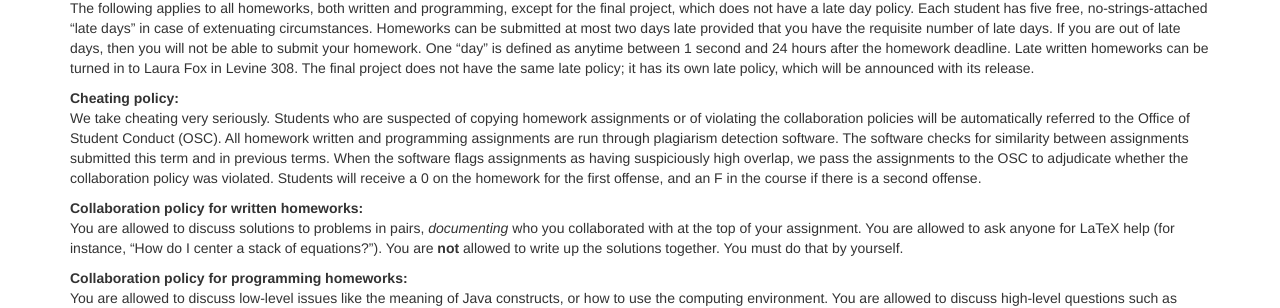
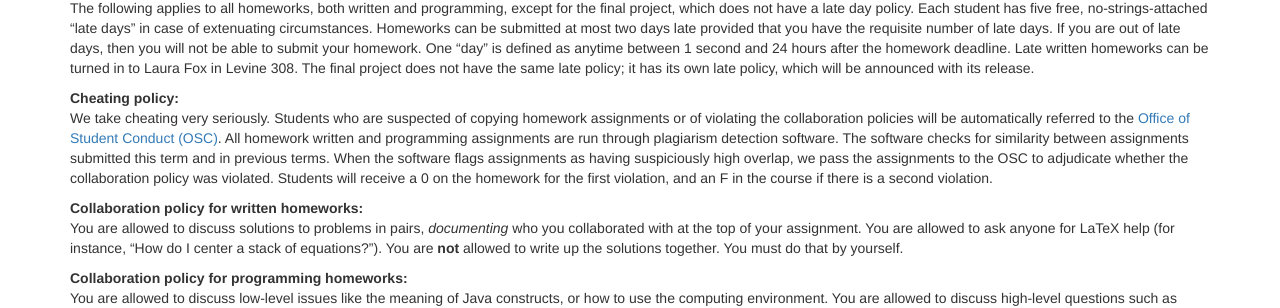
Before and after one commit to vikramkh/course-website-16fa, a Jekyll site: the page built from index.md, in a window 1280 px wide. Shown: the part 474-782 px from the top of the page. Built offline with Jekyll 4.4.1, drawn with Linux system fonts in a browser that asks for light colours; nearby versions of some CDN libraries.

Commit message:
Cheating policy

```diff
--- a/index.md
+++ b/index.md
@@ -57,7 +57,7 @@ Late submission policy:
 
 Cheating policy:
 
-: We take cheating very seriously. Students who are suspected of copying homework assignments or of violating the collaboration policies will be automatically referred to the Office of Student Conduct (OSC).  All homework written and programming assignments are run through plagiarism detection software.  The software checks for similarity between assignments submitted this term and in previous terms.  When the software flags assignments as having suspiciously high overlap, we pass the assignments to the OSC to adjudicate whether the collaboration policy was violated.  Students will receive a 0 on the homework for the first offense, and an F in the course if there is a second offense.
+: We take cheating very seriously. Students who are suspected of copying homework assignments or of violating the collaboration policies will be automatically referred to the [Office of Student Conduct (OSC)](https://secure.www.upenn.edu/osc/index.html).  All homework written and programming assignments are run through plagiarism detection software.  The software checks for similarity between assignments submitted this term and in previous terms.  When the software flags assignments as having suspiciously high overlap, we pass the assignments to the OSC to adjudicate whether the collaboration policy was violated.  Students will receive a 0 on the homework for the first violation, and an F in the course if there is a second violation.
 
 Collaboration policy for written homeworks:
 
```
